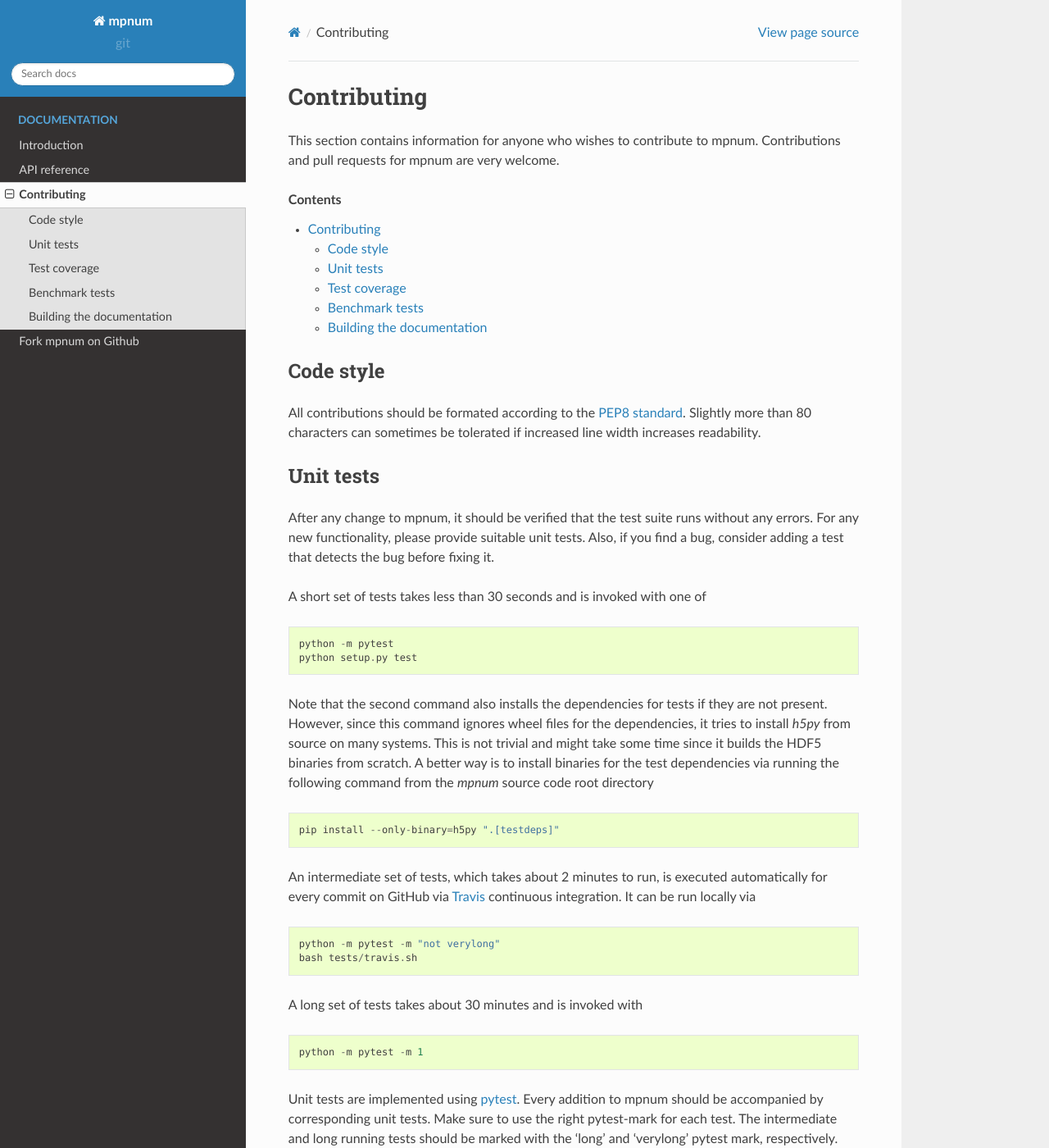
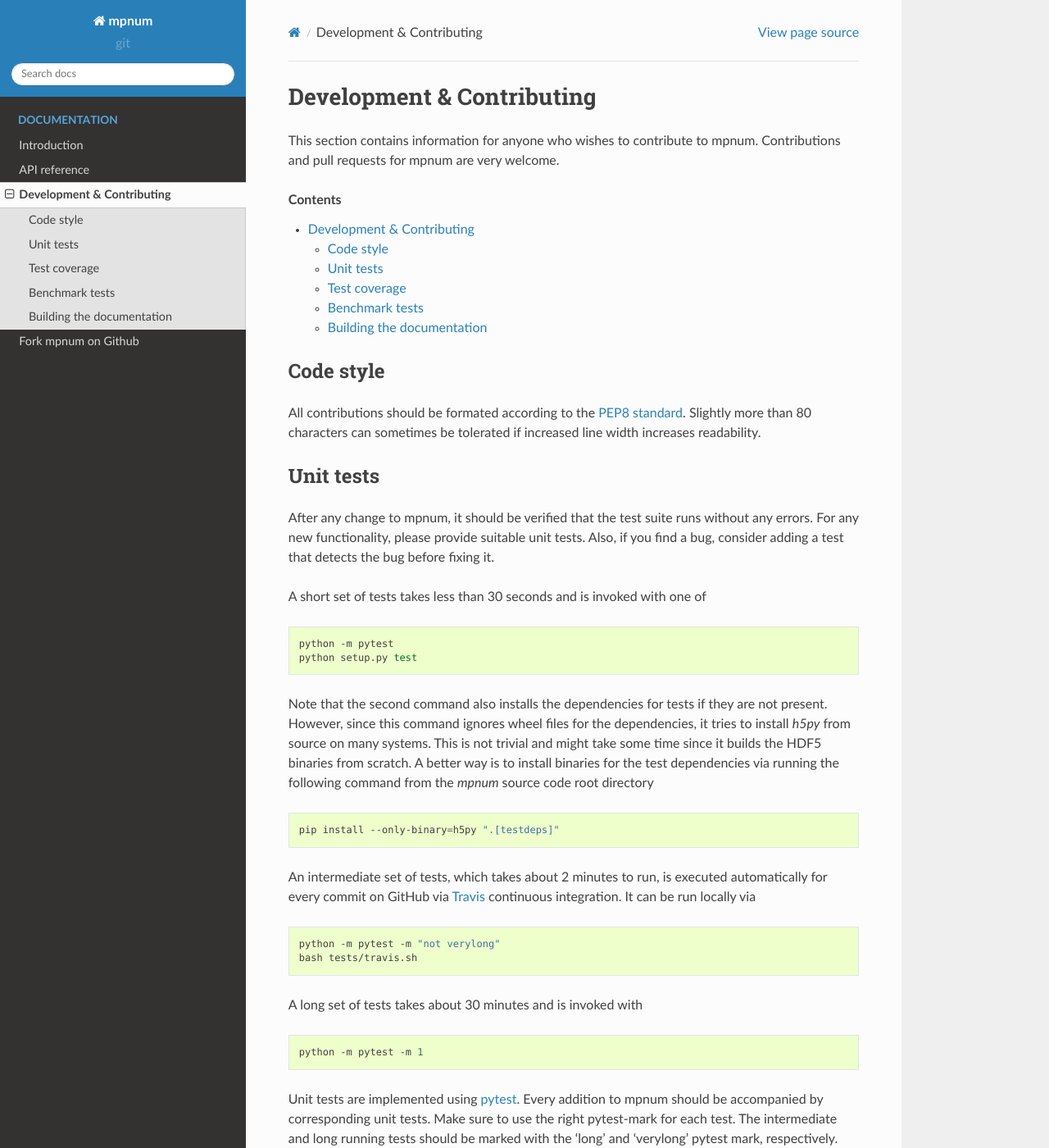
Before and after one commit to vinitX/mpnum, a Sphinx documentation site: the page built from docs/devel.rst, in a window 1280 px wide and 1400 px high. Shown: the whole window at 82% size. Built offline with Sphinx 7.4.7 and the Read the Docs theme 2.0.0, drawn with Linux system fonts in a browser that asks for light colours; pages that are not in the unit, such as notebooks, are missing from menus; some of the changed text lies outside the part shown.

Commit message:
Fixed errors in devel.rst

```diff
--- a/docs/devel.rst
+++ b/docs/devel.rst
@@ -2,8 +2,8 @@
 
 .. _mpnum-development:
 
-Contributing
-============
+Development & Contributing
+==========================
 
 
 This section contains information for anyone who wishes to contribute to
@@ -32,7 +32,7 @@
 
 A short set of tests takes less than 30 seconds and is invoked with one of
 
-.. code::
+.. code:: bash
 
    python -m pytest
    python setup.py test
@@ -44,7 +44,7 @@
 from scratch. A better way is to install binaries for the test dependencies
 via running the following command from the `mpnum` source code root directory
 
-.. code::
+.. code:: bash
 
     pip install --only-binary=h5py ".[testdeps]"
 
@@ -53,14 +53,14 @@
 <https://travis-ci.org/dseuss/mpnum>`_ continuous integration.
 It can be run locally via
 
-.. code::
+.. code:: bash
 
    python -m pytest -m "not verylong"
    bash tests/travis.sh
 
 A long set of tests takes about 30 minutes and is invoked with
 
-.. code::
+.. code:: bash
 
    python -m pytest -m 1
 
@@ -79,7 +79,7 @@
 <https://pypi.python.org/pypi/pytest-cov>`_. A HTML coverage report
 can be generated using
 
-.. code::
+.. code:: bash
 
    python -m pytest --cov-report term --cov-report html --cov=mpnum
 
@@ -93,7 +93,7 @@
 In addition to unit tests, there are benchmark tests which measure the
 runtime of certain functions. To run all benchmark tests, run
 
-.. code::
+.. code:: bash
 
    python -m pytest -m benchmark
 
@@ -105,20 +105,20 @@
 Building the documentation requires the
 `RTD theme <https://github.com/rtfd/sphinx_rtd_theme>`_:
 
-.. code::
+.. code:: bash
 
    conda install sphinx_rtd_theme  # or
    pip install sphinx_rtd_theme
 
 On Linux/MacOS, the documentation can be built with a simple
 
-.. code::
+.. code:: bash
 
    make -C docs html
 
 or
 
-.. code::
+.. code:: bash
 
    cd docs; make html
 
@@ -127,10 +127,12 @@
 
 `sphinx-autobuild <https://pypi.python.org/pypi/sphinx-autobuild>`_
 can be used to rebuild HTML documentation automatically anytime a
-source file is changed::
+source file is changed:
 
-  pip install sphinx-autobuild
-  make -C docs livehtml
+.. code:: bash
+
+    pip install sphinx-autobuild
+    make -C docs livehtml
 
 On Windows, :code:`docs/make.bat` may be useful. For more information,
 see the `Sphinx tutorial
```
